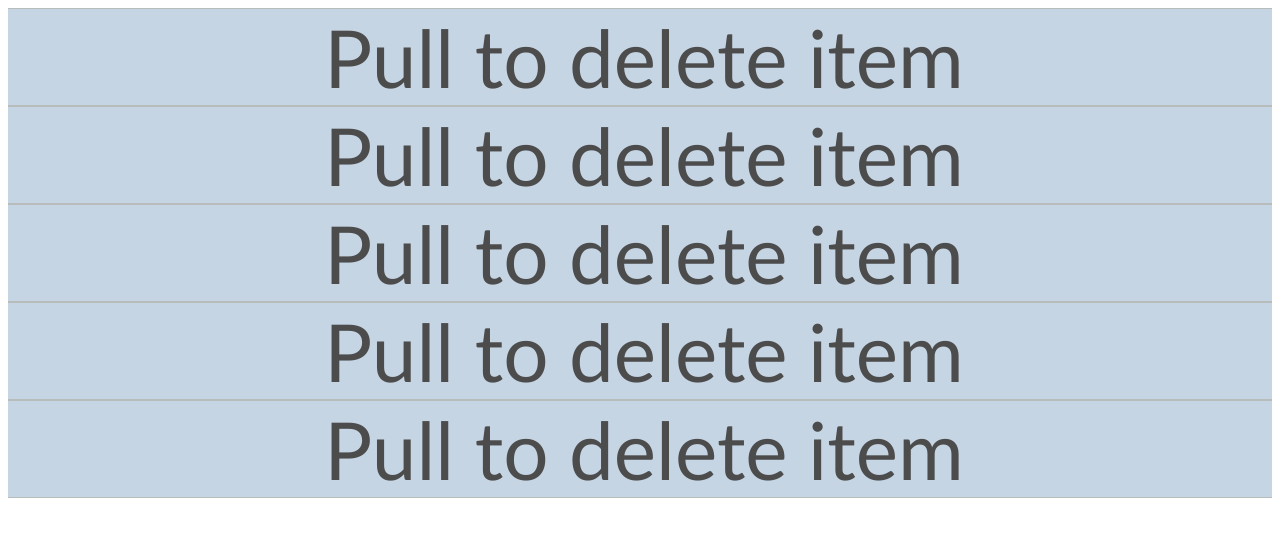
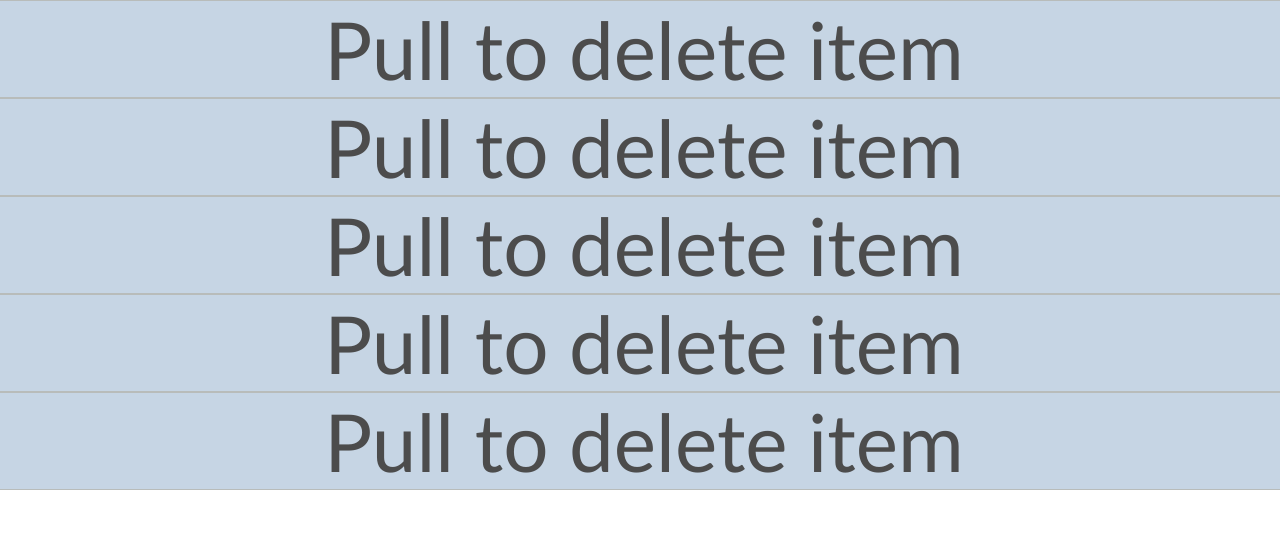
Before and after one commit to themmixproject/test-env, a Vue app: page / in a window 1280 px wide. Shown: the top 536 px of the page. Built offline with nearby package versions, Linux system fonts and the light colour scheme.

Commit message:
Deleted old commented styling

```diff
--- a/src/App.vue
+++ b/src/App.vue
@@ -15,108 +15,7 @@ export default {
 </script>
 
 <style lang="scss">
-// body {
-//     font-family: "Quicksand";
-// }
-// h1 {
-//     text-align: center;
-//     margin: 30px auto;
-//     font-size: 18px;
-// }
-// .row {
-//     background-color: #fafafa;
-// }
-
-// html {
-//     font-size: 625%; /*100 ÷ 16 × 100% = 625%*/
-//     height: 100%;
-// }
-// @media screen and (min-width: 360px) and (max-width: 374px) and (orientation: portrait) {
-//     html {
-//         font-size: 703%;
-//     }
-// }
-// @media screen and (min-width: 375px) and (max-width: 383px) and (orientation: portrait) {
-//     html {
-//         font-size: 732.4%;
-//     }
-// }
-// @media screen and (min-width: 384px) and (max-width: 399px) and (orientation: portrait) {
-//     html {
-//         font-size: 750%;
-//     }
-// }
-// @media screen and (min-width: 400px) and (max-width: 413px) and (orientation: portrait) {
-//     html {
-//         font-size: 781.25%;
-//     }
-// }
-// @media screen and (min-width: 414px) and (max-width: 431px) and (orientation: portrait) {
-//     html {
-//         font-size: 808.6%;
-//     }
-// }
-// @media screen and (min-width: 432px) and (max-width: 479px) and (orientation: portrait) {
-//     html {
-//         font-size: 843.75%;
-//     }
-// }
-
-// #app {
-//     -webkit-font-smoothing: antialiased;
-//     -moz-osx-font-smoothing: grayscale;
-// }
-
-// body {
-//     background: #eeeeee;
-//     position: relative;
-//     width: 100%;
-//     height: 100%;
-//     margin: 0;
-//     padding: 0;
-//     overflow-x: hidden;
-//     overflow-y: hidden;
-// }
-
-// .row {
-//     height: 1.5rem;
-//     line-height: 1.5rem;
-//     background: #fff;
-//     border-color: #b8bcba;
-//     border-style: solid;
-//     border-width: 1px 0;
-//     font-size: 0.4rem;
-//     margin-top: 0.2rem;
-//     padding-left: 0.5rem;
-//     color: #4c4c4c;
-//     box-sizing: border-box;
-// }
-
-// .pull_delete {
-//     position: relative;
-//     width: calc(100% + 2.5rem) !important;
-// }
-
-// .pull_delete.trans {
-//     transition: all 0.4s;
-// }
-
-// .pull_delete .pd_btn {
-//     display: block !important;
-//     position: absolute !important;
-//     right: 0 !important;
-//     top: 0 !important;
-//     bottom: 0 !important;
-//     width: 2.5rem !important;
-//     font-size: 0.4rem !important;
-//     background: #ff411c !important;
-//     color: #ffffff !important;
-//     text-align: center !important;
-// }
-
-// .pull_delete .pd_btn::before {
-//     content: "DELETE";
-//     font-style: normal !important;
-//     font-size: 0.4rem !important;
-// }
+body {
+    margin: 0;
+}
 </style>
```
